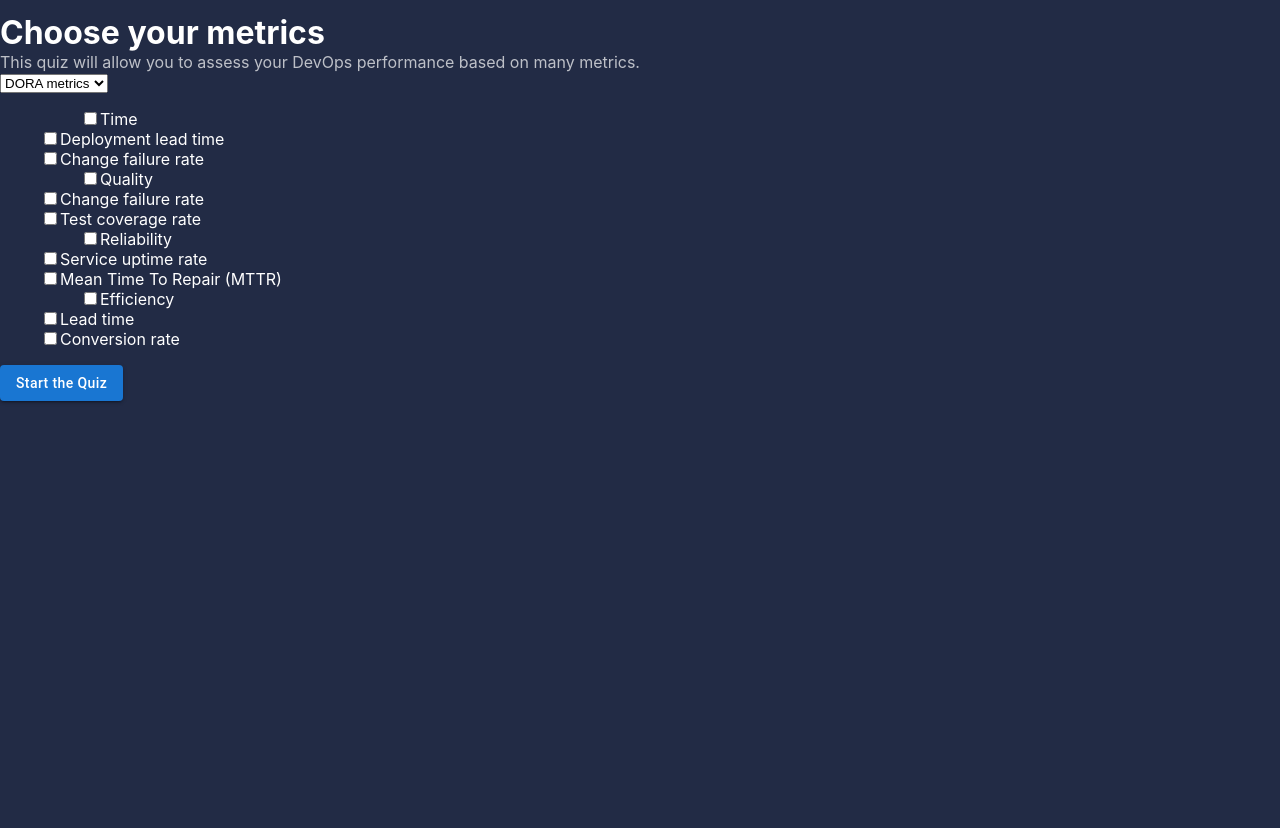
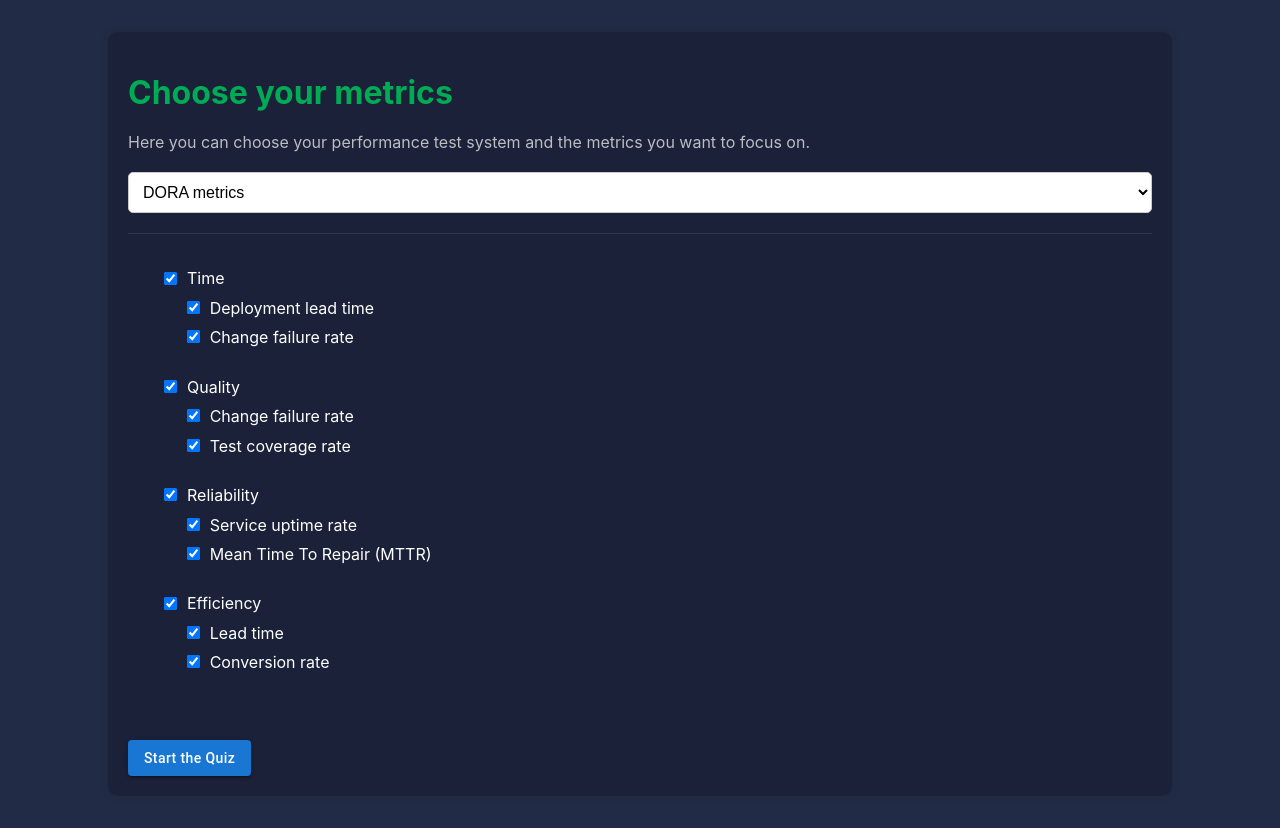
Before and after one commit to raouf-mediaplus/quiztestroject, a React (Create React App) app: page /models in a window 1280 px wide. Before the commit the page ends 800 px from the top, so only its background shows below. Built offline with nearby package versions, Linux system fonts and the light colour scheme.

Commit message:
lastpoint

```diff
--- /dev/null
+++ b/src/components/ModelChoice.css
@@ -0,0 +1,45 @@
+.model-choice-container {
+    background-color: #1A2138;
+    padding: 20px;
+    border-radius: 10px;
+    box-shadow: 0 0 10px rgba(0, 0, 0, 0.1);
+    max-width: 80%;
+    margin: 2em auto;
+    color: #fff;
+}
+
+.model-choice-header {
+    font-weight: bold;
+    margin-bottom: 20px;
+    color: #00AB55;
+}
+
+.model-choice-description {
+    font-size: 1em;
+    margin-bottom: 20px;
+    opacity: 0.7;
+}
+
+.model-select {
+    width: 100%;
+    padding: 10px;
+    margin-bottom: 20px;
+    border: 1px solid #ccc;
+    border-radius: 5px;
+    background-color: #fff;
+    font-size: 1em;
+}
+
+.categories-list {
+    list-style-type: none;
+    padding: 2em;
+    padding-top: 0.5em;
+}
+
+.categories-list-item {
+    margin-bottom: 10px;
+}
+
+.categories-list-item input[type="checkbox"] {
+    margin-right: 10px;
+}
--- a/src/components/ModelChoice.js
+++ b/src/components/ModelChoice.js
@@ -1,20 +1,52 @@
 import React, { useState, useEffect } from "react";
 import { Link } from "react-router-dom";
 import { Button } from "@mui/material";
+import Divider from "@mui/material/Divider";
+import "./ModelChoice.css";
 
 var modelsData = require("../data/models.json");
 
 function ModelChoice() {
   const [models, setModels] = useState([]);
-  const [categories, setCategories] = useState([]);
-
-  // useEffect(() => {
-  //   setCategories(modelsData);
-  // }, []);
+  const [selected, setSelected] = useState(modelsData[0].id);
+  const [checkedCategories, setCheckedCategories] = useState({});
+  const [checkedMetrics, setCheckedMetrics] = useState({});
 
   useEffect(() => {
     setModels(modelsData);
   }, []);
+  useEffect(() => {
+    const initialCheckedCategories = {};
+    const initialCheckedMetrics = {};
+
+    // Initialise les états des catégories à cocher
+    modelsData[selected].Categories.forEach((cat) => {
+      initialCheckedCategories[cat.Category] = true;
+    });
+
+    // Initialise les états des métriques à cocher
+    modelsData[selected].Categories.forEach((cat) => {
+      cat.Values.forEach((metric) => {
+        initialCheckedMetrics[metric.Metric] = false;
+      });
+    });
+
+    setCheckedCategories(initialCheckedCategories);
+    setCheckedMetrics(initialCheckedMetrics);
+  }, [selected]);
+
+  const handleSelect = (event) => {
+    setSelected(event.target.value);
+  };
+  const handleCategoryChange = (event) => {
+    const { name, checked } = event.target;
+    setCheckedCategories({ ...checkedCategories, [name]: checked });
+  };
+
+  const handleMetricChange = (event) => {
+    const { name, checked } = event.target;
+    setCheckedMetrics({ ...checkedMetrics, [name]: checked });
+  };
 
   const optionsSelect = models.map((model) => (
     <option key={model.id} value={model.id}>
@@ -22,57 +54,45 @@
     </option>
   ));
 
-  const [selected, setSelected] = useState(modelsData[0].id);
-  const handleSelect = (event) => {
-    // console.log(event.target.value);
-    setSelected(event.target.value);
-  };
-
   const CategoriesList = modelsData[selected].Categories.map((cat) => (
-    <>
-      <dd key={cat.id}>
-        <input type="checkbox" name={cat.Category} value={cat.Category} />
-        {cat.Category}
-      </dd>
+    <div className="categories-list-item" key={cat.id}>
+      <input
+        style={{ marginBottom: "1em", marginTop: "1em" }}
+        type="checkbox"
+        checked={checkedCategories[cat.Category] || true}
+        name={cat.Category}
+        value={cat.Category}
+        onChange={handleCategoryChange}
+      />
+      <span>{cat.Category}</span>
       {cat.Values.map((metric) => (
-        <dt key={metric.id}>
-          <input type="checkbox" name={metric.Metric} value={metric.Metric} />
-          {metric.Metric}
-        </dt>
+        <div key={metric.id}>
+          <input
+            style={{ marginLeft: "2em", marginBottom: "1em" }}
+            type="checkbox"
+            checked={checkedMetrics[metric.Metric] || true}
+            name={metric.Metric}
+            value={metric.Metric}
+            onChange={handleMetricChange}
+          />
+          <span>{metric.Metric}</span>
+        </div>
       ))}
-    </>
+    </div>
   ));
 
   return (
-    <div>
-      <p
-        style={{
-          fontSize: "2em",
-          fontWeight: "bold",
-          marginTop: "0.8rem",
-          marginBottom: "0",
-          color: "white",
-        }}
-      >
-        Choose your metrics
+    <div className="model-choice-container">
+      <h1 className="model-choice-header">Choose your metrics</h1>
+      <p className="model-choice-description">
+        Here you can choose your performance test system and the metrics you
+        want to focus on.
       </p>
-      <p
-        style={{
-          fontSize: "1em",
-          marginTop: 0,
-          marginBottom: 0,
-          opacity: "0.7",
-          color: "white",
-        }}
-      >
-        This quiz will allow you to assess your DevOps performance based on many
-        metrics.
-      </p>
-
-      <select name="models" onChange={handleSelect}>
+      <select className="model-select" name="models" onChange={handleSelect}>
         {optionsSelect}
       </select>
-      <ul style={{ color: "white" }}>{CategoriesList}</ul>
+      <Divider style={{ borderColor: "rgba(255,255,255,0.1)" }} />
+      <ul className="categories-list">{CategoriesList}</ul>
       <Link to="/quiz">
         <Button variant="contained" color="primary" className="login-button">
           Start the Quiz
```
Also changed, not shown: public/images/metricsBg.jpeg (added).
